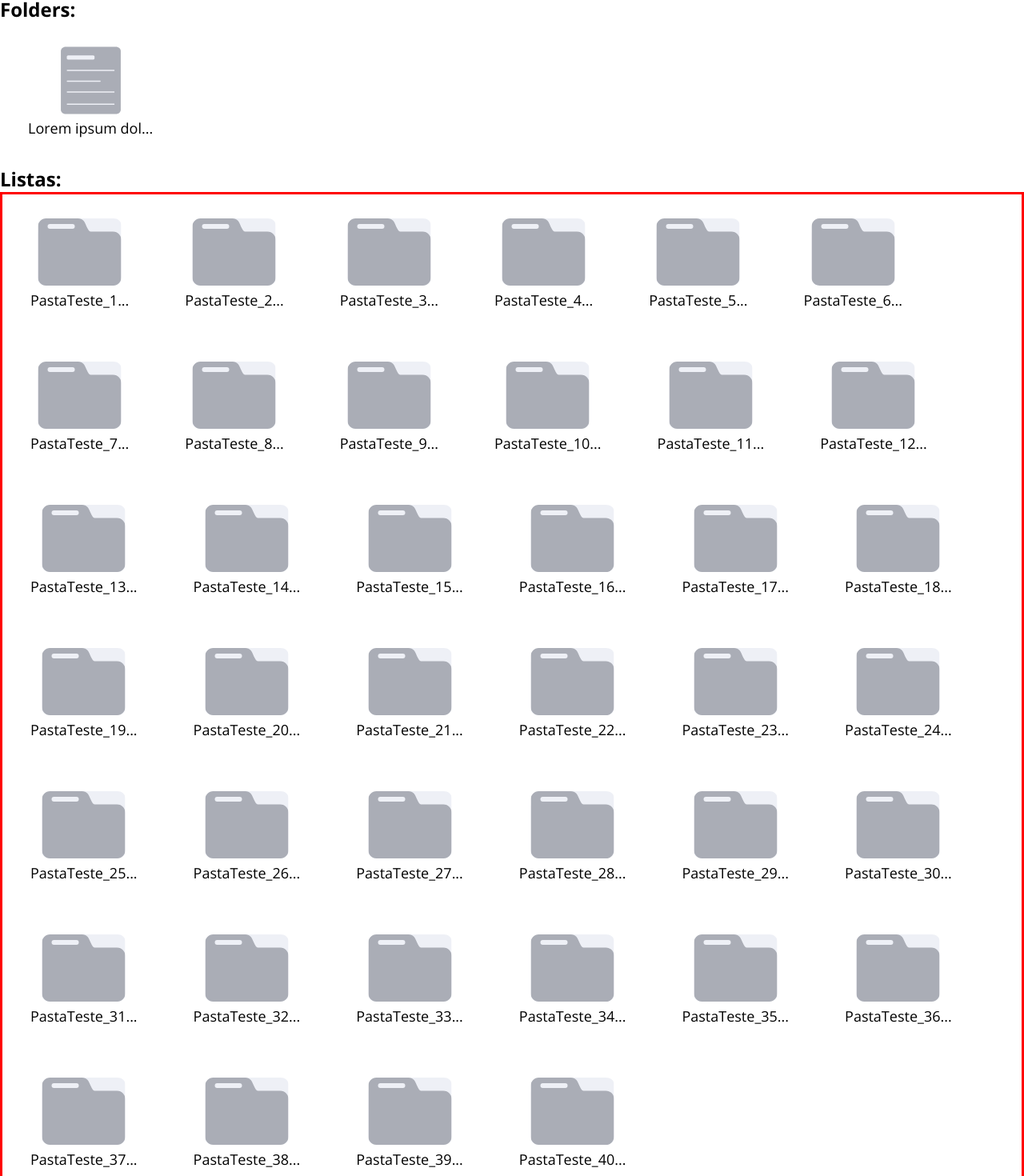
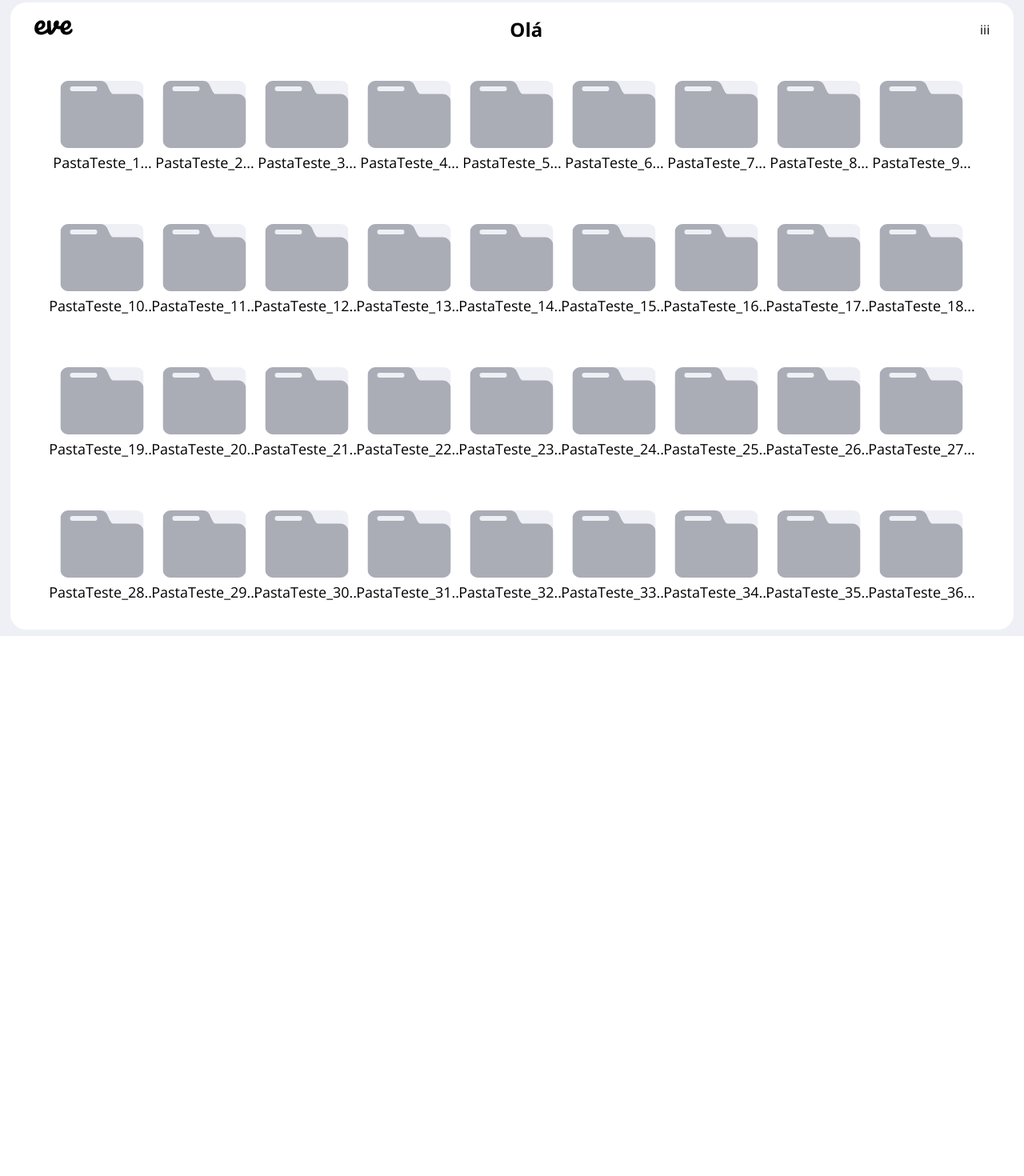
Before and after one commit to ArthurViniciusL/EVE, a React (Create React App) app in the folder eve-app/: page /home in a window 1280 px wide. Shown: the part 5-1475 px from the top of the page at 80% size. After the commit the page ends 800 px from the top, so only its background shows below. Built offline with nearby package versions, Linux system fonts and the light colour scheme.

Commit message:
Estilização da Home

```diff
--- a/eve-app/src/components/Directory/directory-style.css
+++ b/eve-app/src/components/Directory/directory-style.css
@@ -1,5 +1,17 @@
 .dir-content {
+    /*     display: flex;
+    flex-wrap: wrap; */
+
     display: flex;
-    flex-wrap: wrap;
-    border: red solid;
+    justify-content: center;
+
+    display: grid;
+    grid-template-columns: repeat(9, 10vw);
+
 }
+
+@media (max-width: 600px) {
+    .dir-content {
+        grid-template-columns: repeat(2, 200px);
+    }
+}
--- a/eve-app/src/components/Directory/index.jsx
+++ b/eve-app/src/components/Directory/index.jsx
@@ -1,7 +1,7 @@
 import { useEffect, useState } from "react";
 import { getAllFolders } from "../../utils/ApiService.js";
 import { FolderComponent } from "../Folder";
-import { FileComponent } from "../Files";
+/* import { FileComponent } from "../Files"; */
 
 import './directory-style.css';
 
@@ -15,9 +15,6 @@ const Directory = () => {
 
     return (
         <>
-            <FileComponent NAME={"Lorem ipsum dolor sit amet, consectetur adipisicing elit. Fuga, nihil sequi asperiores ducimus enim delectus totam libero. Consequatur reiciendis exercitationem, repellendus laboriosam sunt eaque, similique molestias architecto accusantium temporibus ut."}></FileComponent>
-
-            <h2>Listas:</h2>
             <div className="dir-content">
                 {folders.map((folder, index) => (
                         <FolderComponent ID={index} NAME={folder.name}></FolderComponent>
--- /dev/null
+++ b/eve-app/src/components/EveLogo/index.jsx
@@ -0,0 +1,9 @@
+import {ReactComponent as Logo } from '../../assets/imgs/evelogo.svg'
+
+export const EveLogo = ({WIDTH, HEIGHT}) => {
+    return (
+        <>
+        <Logo style={{"max-width":WIDTH, "height":  HEIGHT}}></Logo>
+        </>
+    )
+}
--- /dev/null
+++ b/eve-app/src/components/Header/header-style.css
@@ -0,0 +1,28 @@
+.box-header {
+    margin: 10px;
+    padding: 20px;
+    height: 1%;
+    display: flex;
+    justify-content: center;
+    background-color: #ffffff;
+    border-radius: var(--conersBorderRadiusEve);
+}
+
+.header-content {
+    width: 100%;
+    height: 100%;
+
+    display: flex;
+    align-items: center;
+    justify-content: space-between;
+}
+
+.box-logo {
+    width: 4%;
+}
+
+@media (max-width: 600px) {
+    .box-logo {
+        width: 10%;
+    }
+}
--- /dev/null
+++ b/eve-app/src/components/Header/index.jsx
@@ -0,0 +1,21 @@
+import './header-style.css';
+import { EveLogo } from "../../components/EveLogo";
+export const Header = () => {
+    return (
+        <>
+            <header className="box-header" >
+                <div className="header-content">
+                    <div className="box-logo">
+                        <EveLogo WIDTH={"100%"} HEIGTH={"100%"} ></EveLogo>
+                    </div>
+                    <h1>Olá</h1>
+                    <div>
+                        <span>i</span>
+                        <span>i</span>
+                        <span>i</span>
+                    </div>
+                </div>
+            </header>
+        </>
+    )
+}
--- a/eve-app/src/utils/ApiService.js
+++ b/eve-app/src/utils/ApiService.js
@@ -1,3 +1,19 @@
+export function getAllFolders(id, folders) {
+    const url = require('../utils/ApiTest.json');
+
+    // Simular uma Promise resolvida com os dados do JSON local
+    new Promise((resolve) => {
+        resolve(url);
+    })
+        .then(data => {
+            console.log('Success:', data);
+            folders(data); // Atualiza o estado com os dados recebidos
+        })
+        .catch(error => {
+            console.error('There was a problem with the fetch operation:', error);
+        });
+}
+
 /* export function getAllFolders(id, folders) {
         const url = "http://localhost:8080/folders";
 
@@ -20,23 +36,6 @@
 }
  */
 
-export function getAllFolders(id, folders) {
-    const url = require('../utils/ApiTest.json');
-
-    // Simular uma Promise resolvida com os dados do JSON local
-    new Promise((resolve) => {
-        resolve(url);
-    })
-        .then(data => {
-            console.log('Success:', data);
-            folders(data); // Atualiza o estado com os dados recebidos
-        })
-        .catch(error => {
-            console.error('There was a problem with the fetch operation:', error);
-        });
-}
-
-
 export function getSubFolders(id, folders) {
     /*     const url = `http://localhost:8080/folders/${id}/subfolders`; */
 }
--- a/eve-app/src/utils/ApiTest.json
+++ b/eve-app/src/utils/ApiTest.json
@@ -295,5 +295,203 @@
 		"name": "PastaTeste_40",
 		"subfolders": [],
 		"files": []
+	},
+	{
+		"id": 41,
+		"name": "PastaTeste_41",
+		"subfolders": [],
+		"files": []
+	},
+	{
+		"id": 42,
+		"name": "PastaTeste_42",
+		"subfolders": [],
+		"files": []
+	},
+	{
+		"id": 43,
+		"name": "PastaTeste_43",
+		"subfolders": [],
+		"files": []
+	},
+	{
+		"id": 44,
+		"name": "PastaTeste_44",
+		"subfolders": [],
+		"files": []
+	},
+	{
+		"id": 45,
+		"name": "PastaTeste_45",
+		"subfolders": [],
+		"files": []
+	},
+	{
+		"id": 46,
+		"name": "PastaTeste_46",
+		"subfolders": [],
+		"files": []
+	},
+	{
+		"id": 47,
+		"name": "PastaTeste_47",
+		"subfolders": [],
+		"files": []
+	},
+	{
+		"id": 48,
+		"name": "PastaTeste_48",
+		"subfolders": [],
+		"files": []
+	},
+	{
+		"id": 49,
+		"name": "PastaTeste_49",
+		"subfolders": [],
+		"files": []
+	},
+	{
+		"id": 50,
+		"name": "PastaTeste_50",
+		"subfolders": [],
+		"files": []
+	},
+	{
+		"id": 51,
+		"name": "PastaTeste_51",
+		"subfolders": [],
+		"files": []
+	},
+	{
+		"id": 52,
+		"name": "PastaTeste_52",
+		"subfolders": [],
+		"files": []
+	},
+	{
+		"id": 53,
+		"name": "PastaTeste_53",
+		"subfolders": [],
+		"files": []
+	},
+	{
+		"id": 54,
+		"name": "PastaTeste_54",
+		"subfolders": [],
+		"files": []
+	},
+	{
+		"id": 55,
+		"name": "PastaTeste_55",
+		"subfolders": [],
+		"files": []
+	},
+	{
+		"id": 56,
+		"name": "PastaTeste_56",
+		"subfolders": [],
+		"files": []
+	},
+	{
+		"id": 57,
+		"name": "PastaTeste_57",
+		"subfolders": [],
+		"files": []
+	},
+	{
+		"id": 58,
+		"name": "PastaTeste_58",
+		"subfolders": [],
+		"files": []
+	},
+	{
+		"id": 59,
+		"name": "PastaTeste_59",
+		"subfolders": [],
+		"files": []
+	},
+	{
+		"id": 60,
+		"name": "PastaTeste_60",
+		"subfolders": [],
+		"files": []
+	},
+	{
+		"id": 61,
+		"name": "PastaTeste_61",
+		"subfolders": [],
+		"files": []
+	},
+	{
+		"id": 62,
+		"name": "PastaTeste_62",
+		"subfolders": [],
+		"files": []
+	},
+	{
+		"id": 63,
+		"name": "PastaTeste_63",
+		"subfolders": [],
+		"files": []
+	},
+	{
+		"id": 64,
+		"name": "PastaTeste_64",
+		"subfolders": [],
+		"files": []
+	},
+	{
+		"id": 65,
+		"name": "PastaTeste_65",
+		"subfolders": [],
+		"files": []
+	},
+	{
+		"id": 66,
+		"name": "PastaTeste_66",
+		"subfolders": [],
+		"files": []
+	},
+	{
+		"id": 67,
+		"name": "PastaTeste_67",
+		"subfolders": [],
+		"files": []
+	},
+	{
+		"id": 68,
+		"name": "PastaTeste_68",
+		"subfolders": [],
+		"files": []
+	},
+	{
+		"id": 69,
+		"name": "PastaTeste_69",
+		"subfolders": [],
+		"files": []
+	},
+	{
+		"id": 70,
+		"name": "PastaTeste_70",
+		"subfolders": [],
+		"files": []
+	},
+	{
+		"id": 71,
+		"name": "PastaTeste_71",
+		"subfolders": [],
+		"files": []
+	},
+	{
+		"id": 72,
+		"name": "PastaTeste_72",
+		"subfolders": [],
+		"files": []
+	},
+	{
+		"id": 73,
+		"name": "PastaTeste_73",
+		"subfolders": [],
+		"files": []
 	}
 ]
--- a/eve-app/src/views/Home/home-style.css
+++ b/eve-app/src/views/Home/home-style.css
@@ -0,0 +1,31 @@
+@import url('../../styles/style.css');
+
+.box-home-content {
+    width: 100vw;
+    height: 100vh;
+    overflow: hidden;
+    display: flex;
+    align-items: center;
+    justify-content: center;
+    background-color: var(--smoothBlueEve);
+}
+
+section {
+    width: 98%;
+    height: 98%;
+    overflow-y: scroll;
+    border-radius: var(--conersBorderRadiusEve);
+    background-color: white;
+
+    display: flex;
+
+    flex-direction: column;
+    justify-content: space-between;
+
+}
+
+.directory-content {
+
+    overflow: scroll;
+    background-color: white;
+}
--- a/eve-app/src/views/Home/index.jsx
+++ b/eve-app/src/views/Home/index.jsx
@@ -1,18 +1,24 @@
 import { Component } from "react";
 import Directory from "../../components/Directory";
+
+import './home-style.css'
+import { Header } from "../../components/Header";
+
 
 export class Home extends Component {
 
     render() {
 
         return (
-            <>
-                <h2>
-                    Folders:
-                </h2>
+            <main className="box-home-content">
+                <section>
+                    <Header></Header>
 
-                <Directory></Directory>
-            </>
+                    <div className="directory-content">
+                        <Directory></Directory>
+                    </div>
+                </section>
+            </main>
         )
     }
 }
--- a/eve-app/src/views/Welcome/index.jsx
+++ b/eve-app/src/views/Welcome/index.jsx
@@ -3,8 +3,8 @@ import { Component } from "react";
 import { Button } from "../../components/Button";
 import { Link } from "react-router-dom";
 
-import { ReactComponent as EveLogo } from "../../assets/imgs/evelogo.svg";
 import clouds from '../../assets/imgs/clouds.png';
+import { EveLogo } from '../../components/EveLogo';
 
 
 export class Welcome extends Component {
@@ -16,9 +16,9 @@ export class Welcome extends Component {
         };
 
         return <>
-            <main >
+            <main className='box-welcome-content'>
                 <div className='page-content'>
-                    <EveLogo className="EveLogo"></EveLogo>
+                    <EveLogo WIDTH={"50%"} HEIGHT={""} ></EveLogo>
 
                     <div className='text-box'>
                         <p>  Bem-vindo ao EVE, <strong>seu novo gerenciador de arquivos na nuvem!</strong> </p>
--- a/eve-app/src/views/Welcome/welcome-style.css
+++ b/eve-app/src/views/Welcome/welcome-style.css
@@ -1,6 +1,6 @@
 @import url('../../styles/style.css');
 
-main {
+.box-welcome-content {
     height: 100vh;
 
     overflow: hidden;
@@ -13,11 +13,6 @@ main {
     flex-direction: column;
     justify-content: center;
 
-}
-
-.EveLogo {
-    max-width: 70%;
-    margin: 50px;
 }
 
 .text-box {
```
